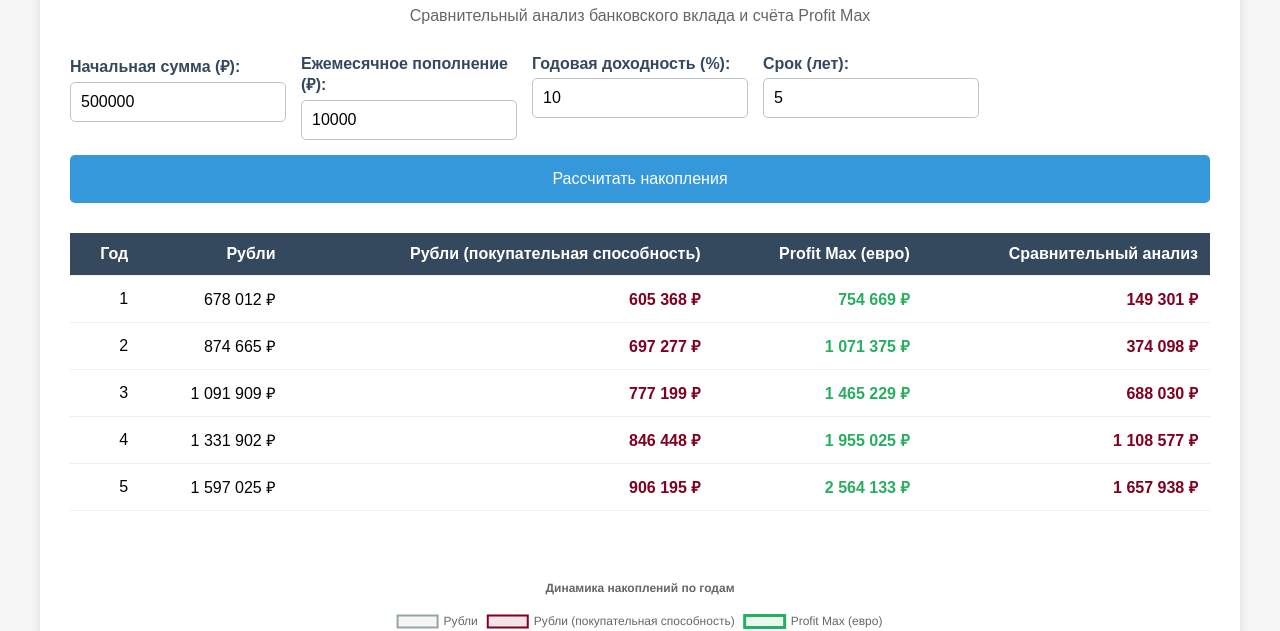
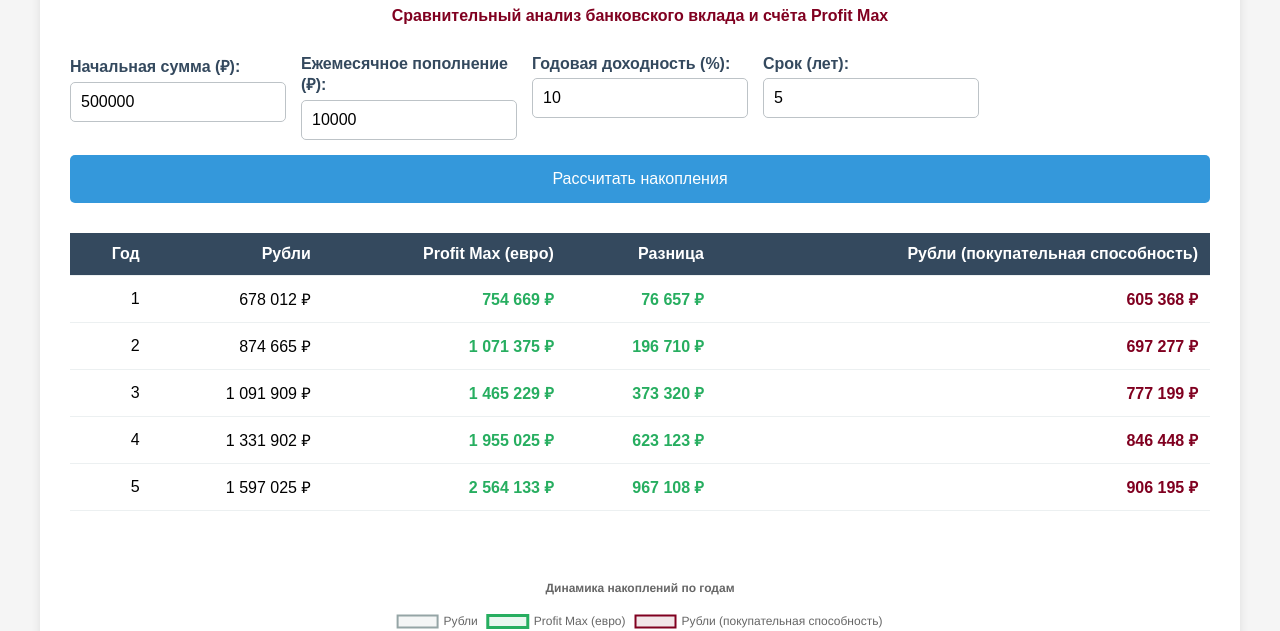
Before and after one commit to svetrosta-netizen/kopi-s-umom, a plain HTML site: page index.html in a window 1280 px wide. Shown: the part 101-732 px from the top of the page. Drawn offline with nearby package versions, Linux system fonts and the light colour scheme.

Commit message:
Update index.html

```diff
--- a/index.html
+++ b/index.html
@@ -26,8 +26,9 @@
         }
         .subtitle {
             text-align: center;
-            color: #666;
+            color: #800020; /* Бордовый для подзаголовка */
             margin-bottom: 30px;
+            font-weight: bold;
         }
         .inputs {
             display: grid;
@@ -88,15 +89,11 @@
             background: #f8f9fa;
         }
         .positive {
-            color: #27ae60;
+            color: #27ae60; /* Зеленый для разницы */
             font-weight: bold;
         }
         .negative {
-            color: #800020; /* Бордовый вместо красного */
-            font-weight: bold;
-        }
-        .comparative {
-            color: #800020; /* Бордовый для сравнительного анализа */
+            color: #800020; /* Бордовый для покупательной способности */
             font-weight: bold;
         }
         .chart-container {
@@ -157,9 +154,9 @@
                     <tr>
                         <th>Год</th>
                         <th>Рубли</th>
+                        <th>Profit Max (евро)</th>
+                        <th>Разница</th>
                         <th>Рубли (покупательная способность)</th>
-                        <th>Profit Max (евро)</th>
-                        <th>Сравнительный анализ</th>
                     </tr>
                 </thead>
                 <tbody id="tableBody">
@@ -213,15 +210,15 @@
                 }
 
                 const rubleReal = rubleNominal / Math.pow(1.12, year);
-                const difference = profitMax - rubleReal;
+                const difference = profitMax - rubleNominal; // Разница между валютой и рублями
 
                 const row = document.createElement('tr');
                 row.innerHTML = `
                     <td>${year}</td>
                     <td>${formatCurrency(rubleNominal)}</td>
+                    <td class="positive">${formatCurrency(profitMax)}</td>
+                    <td class="positive">${formatCurrency(difference)}</td>
                     <td class="negative">${formatCurrency(rubleReal)}</td>
-                    <td class="positive">${formatCurrency(profitMax)}</td>
-                    <td class="comparative">${formatCurrency(difference)}</td>
                 `;
                 tableBody.appendChild(row);
 
@@ -232,7 +229,7 @@
                 differenceData.push(difference);
             }
 
-            updateChart(labels, rubleNominalData, rubleRealData, profitMaxData);
+            updateChart(labels, rubleNominalData, profitMaxData, rubleRealData);
         }
 
         function formatCurrency(amount) {
@@ -243,7 +240,7 @@
             }).format(amount);
         }
 
-        function updateChart(labels, rubleNominalData, rubleRealData, profitMaxData) {
+        function updateChart(labels, rubleNominalData, profitMaxData, rubleRealData) {
             const ctx = document.getElementById('growthChart').getContext('2d');
 
             if (chart) {
@@ -264,19 +261,19 @@
                             tension: 0.1
                         },
                         {
+                            label: 'Profit Max (евро)',
+                            data: profitMaxData,
+                            borderColor: '#27ae60',
+                            backgroundColor: 'rgba(39, 174, 96, 0.1)',
+                            borderWidth: 3,
+                            tension: 0.1
+                        },
+                        {
                             label: 'Рубли (покупательная способность)',
                             data: rubleRealData,
                             borderColor: '#800020', /* Бордовый */
                             backgroundColor: 'rgba(128, 0, 32, 0.1)',
                             borderWidth: 2,
-                            tension: 0.1
-                        },
-                        {
-                            label: 'Profit Max (евро)',
-                            data: profitMaxData,
-                            borderColor: '#27ae60',
-                            backgroundColor: 'rgba(39, 174, 96, 0.1)',
-                            borderWidth: 3,
                             tension: 0.1
                         }
                     ]
```
